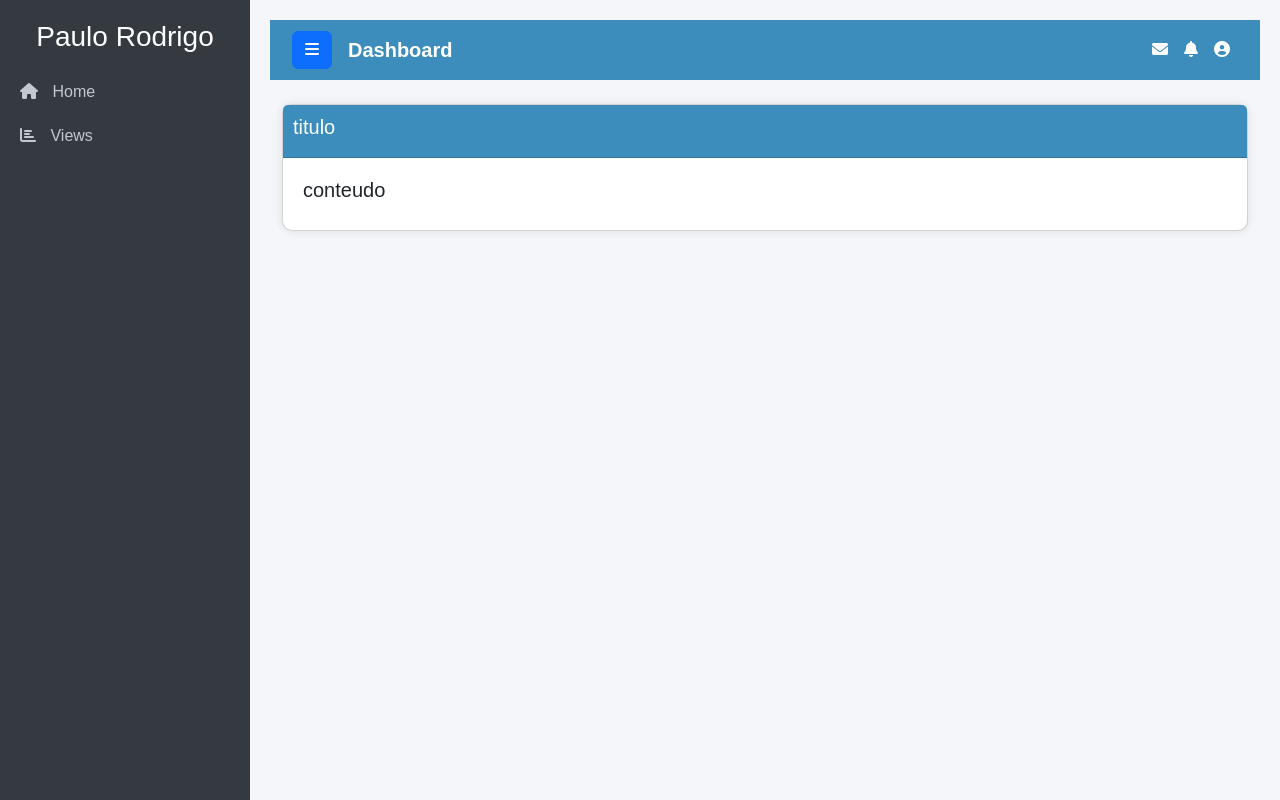
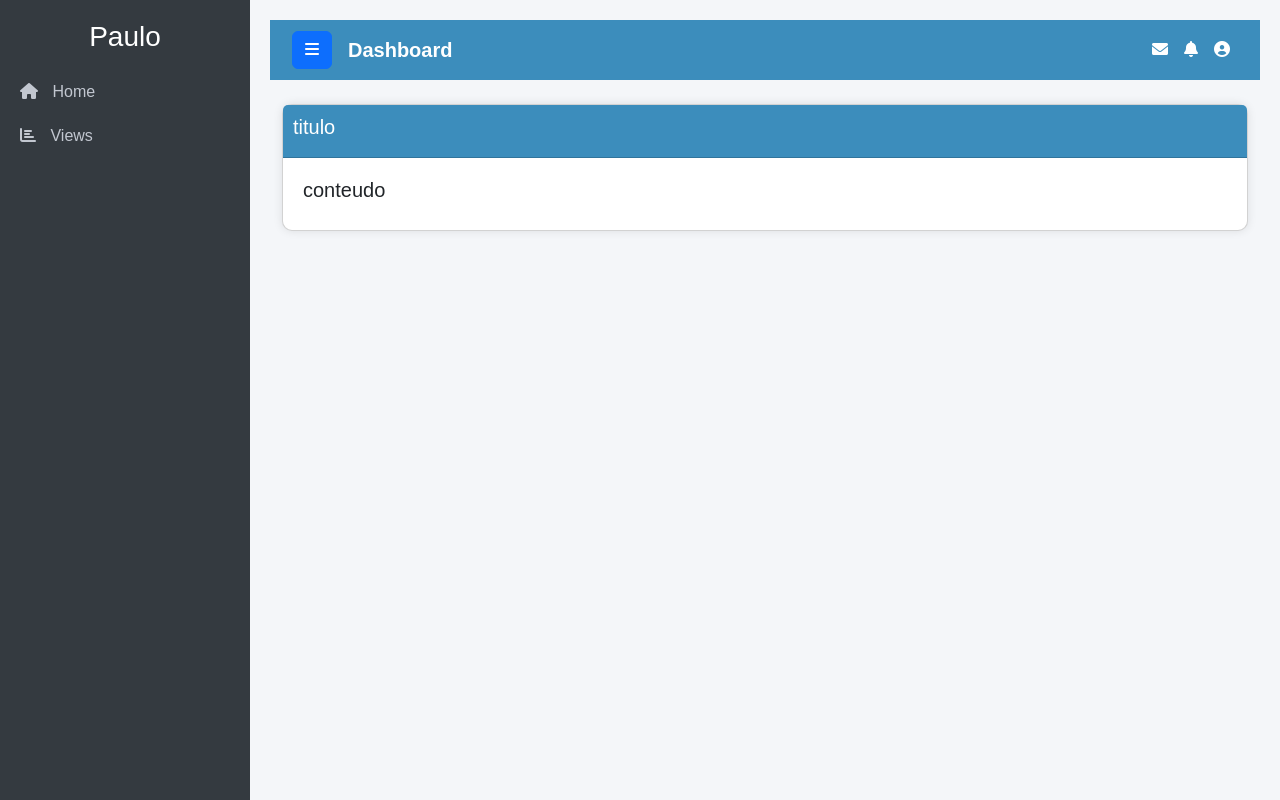
Before and after one commit to pauloifpi/piloto, a Django app: page /ajuda/ in a window 1280 px wide. Run offline with Django 5.2, Linux system fonts and the light colour scheme.

Commit message:
atulizado

```diff
--- a/home/templates/base.html
+++ b/home/templates/base.html
@@ -94,7 +94,7 @@
     <!-- Sidebar -->
     <div class="sidebar" id="sidebar">
         <div class="text-center text-white mb-3">
-            <h3>Paulo Rodrigo</h3>
+            <h3>Paulo </h3>
         </div>
 
 <!-- MENU DO SISTEMA-->
```
